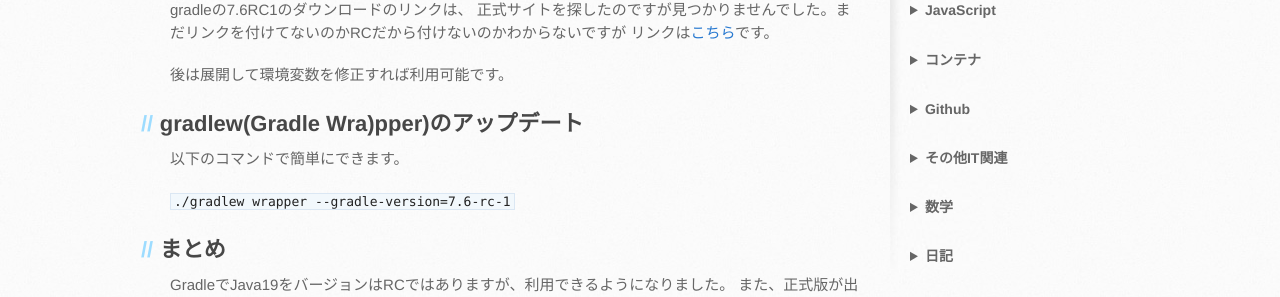
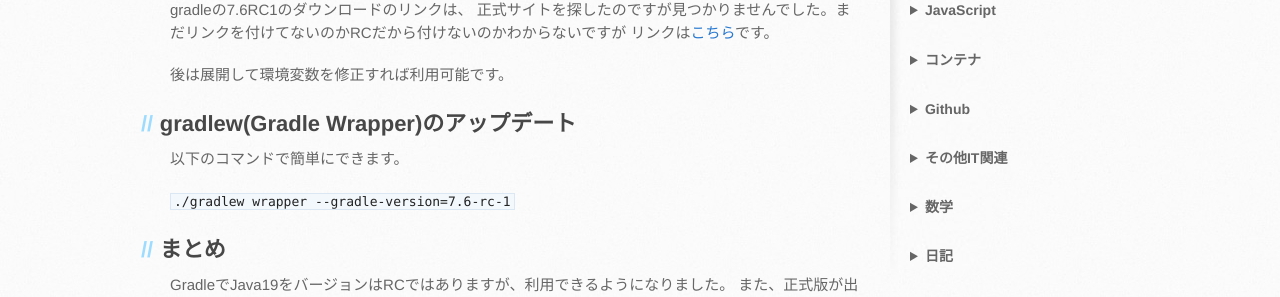
Before and after one commit to mtaketani113/mtaketani113.github.io, a Jekyll site: the page built from it/java/gradleJava19.md, in a window 1280 px wide. Shown: the part 505-802 px from the top of the page. Built offline with Jekyll 4.4.1, drawn with Linux system fonts in a browser that asks for light colours; nearby versions of some CDN libraries; comment, search, counter and statistics services are not loaded; the repository's description, which GitHub fills in, is left out.

Commit message:
誤字修正

```diff
--- a/it/java/gradleJava19.md
+++ b/it/java/gradleJava19.md
@@ -22,7 +22,7 @@ gradleの7.6RC1のダウンロードのリンクは、
 
 後は展開して環境変数を修正すれば利用可能です。
 
-## gradlew(Gradle Wra)pper)のアップデート
+## gradlew(Gradle Wrapper)のアップデート
 
 以下のコマンドで簡単にできます。
 
```
